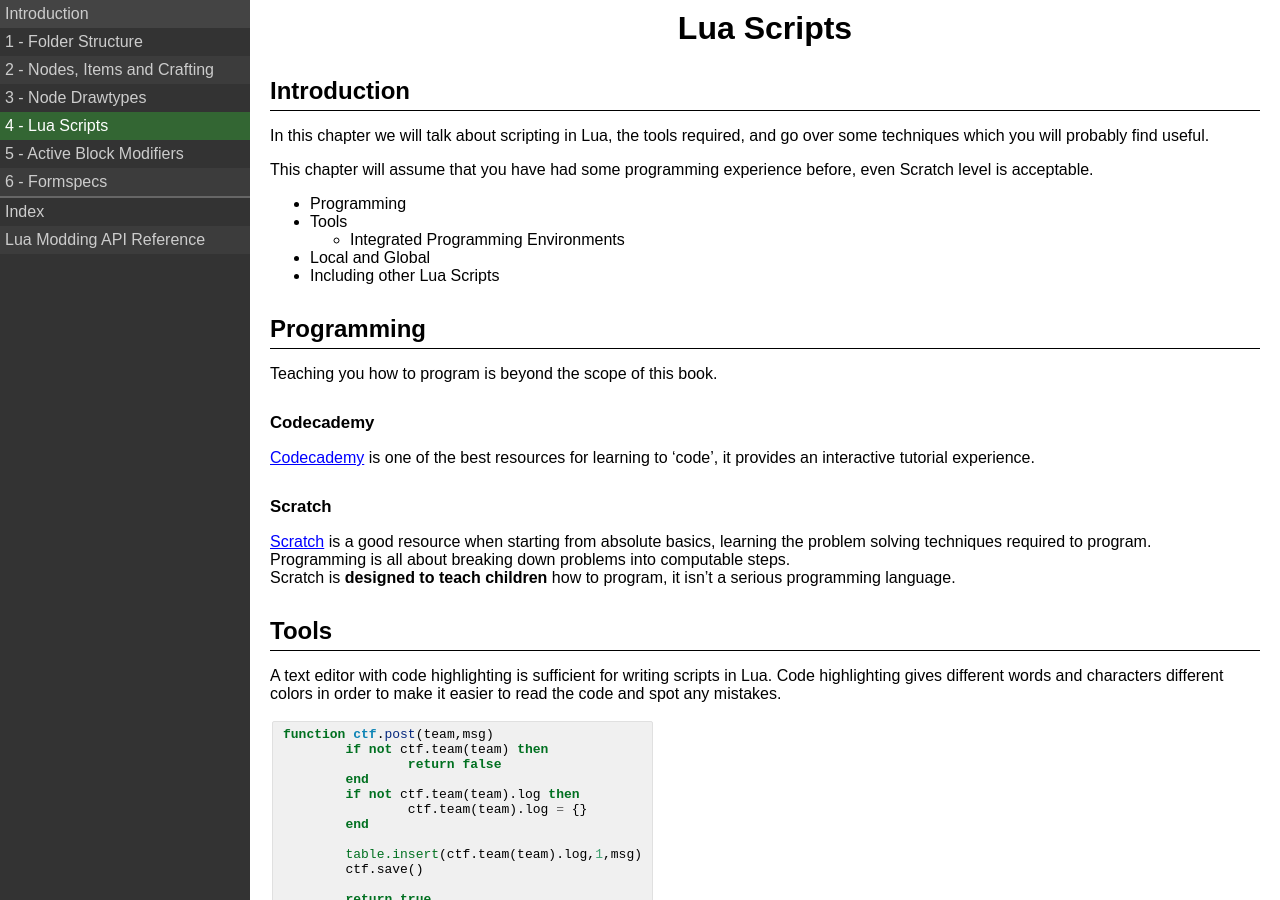
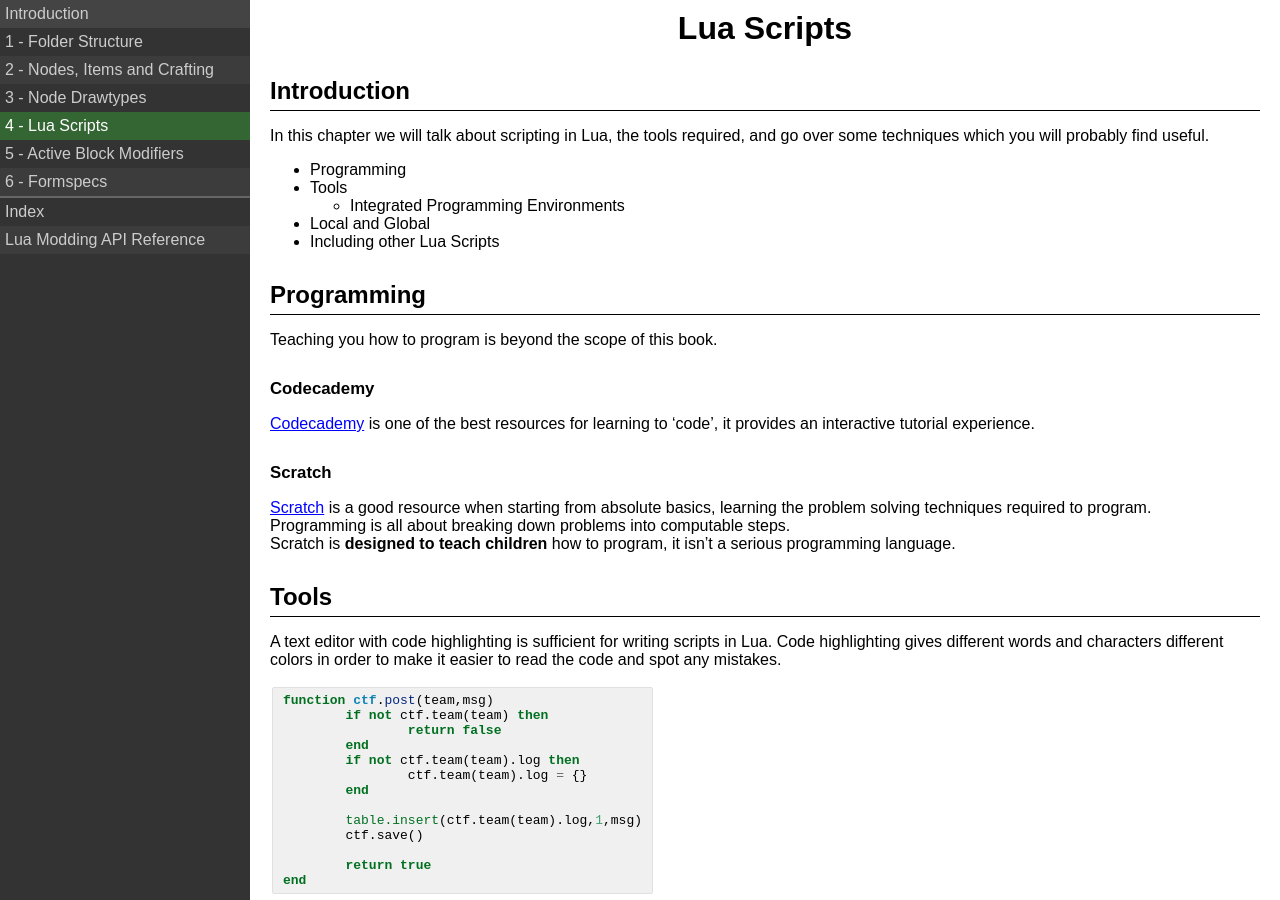
Before and after one commit to rubenwardy/minetest_modding_book, a Jekyll site: the page built from chapters/lua.md, in a window 1280 px wide and 900 px high. Built offline with Jekyll 4.4.1, drawn with Linux system fonts in a browser that asks for light colours.

Commit message:
Lua Scripts: remove assume prior programming note

```diff
--- a/chapters/lua.md
+++ b/chapters/lua.md
@@ -9,9 +9,6 @@ Introduction
 
 In this chapter we will talk about scripting in Lua, the tools required,
 and go over some techniques which you will probably find useful.
-
-This chapter will assume that you have had some programming experience before,
-even Scratch level is acceptable.
 
 * Programming
 * Tools
```
